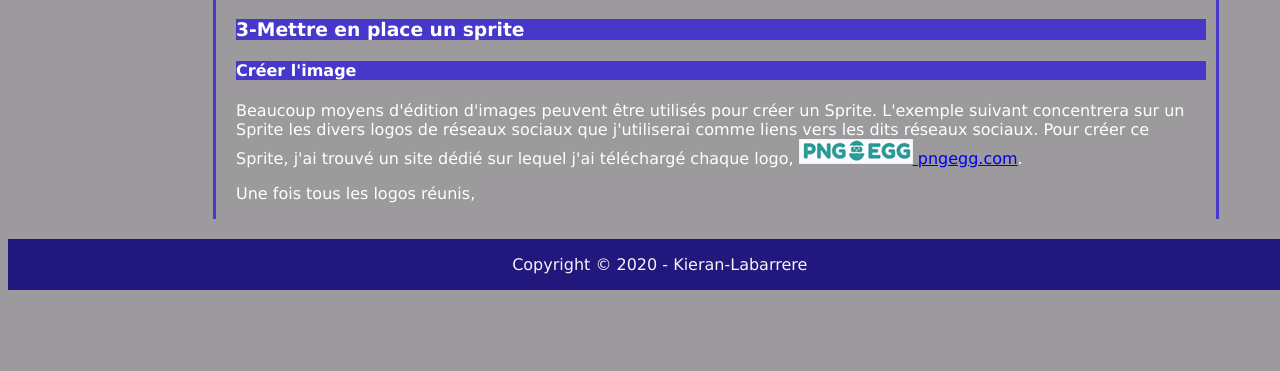
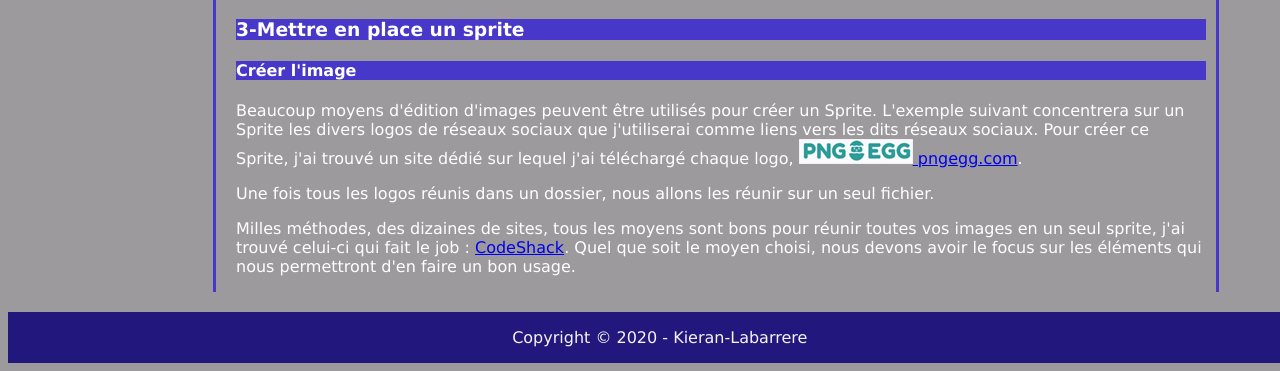
Before and after one commit to wawatusee/portfolio, a PHP site: page /index.php?page=tuto in a window 1280 px wide. Shown: the part 3734-4105 px from the top of the page. Before the commit the page ends 4024 px from the top, so only its background shows below. Run offline with PHP 8.4, Linux system fonts and the light colour scheme.

Commit message:
tuto sprite sprite sheet generator

```diff
--- a/pages/tuto.php
+++ b/pages/tuto.php
@@ -168,8 +168,8 @@
                     <h3>3-Mettre en place un sprite</h3>
                     <h4>Créer l'image</h4>
                     <p>Beaucoup moyens d'édition d'images peuvent être utilisés pour créer un Sprite. L'exemple suivant concentrera sur un Sprite les divers logos de réseaux sociaux que j'utiliserai comme liens vers les dits réseaux sociaux. Pour créer ce Sprite, j'ai trouvé un site dédié sur lequel j'ai téléchargé chaque logo, <a href="https://www.pngegg.com/fr" target="_blank" rel="noopener noreferrer"><img src="images/tuto-sprite/logo_png-egg.png" alt="logo pngegg"> pngegg.com</a>. </p>
-                    <p>Une fois tous les logos réunis,  </p>
-                    <p></p>
+                    <p>Une fois tous les logos réunis dans un dossier, nous allons les réunir sur un seul fichier. </p>
+                    <p>Milles méthodes, des dizaines de sites, tous les moyens sont bons pour réunir toutes vos images en un seul sprite, j'ai trouvé celui-ci qui fait le job : <a href="https://codeshack.io/images-sprite-sheet-generator/" target="_blank" rel="noopener noreferrer">CodeShack</a>. Quel que soit le moyen choisi, nous devons avoir le focus sur les éléments qui nous permettront d'en faire un bon usage.</p>
                 </section>
             </main>
             <!-- ASIDE -->
```
Also changed, not shown: images/tuto-sprite/spritesheet.png (added), x-inspiration/tuto sprite/logo_png-egg.png (deleted).
